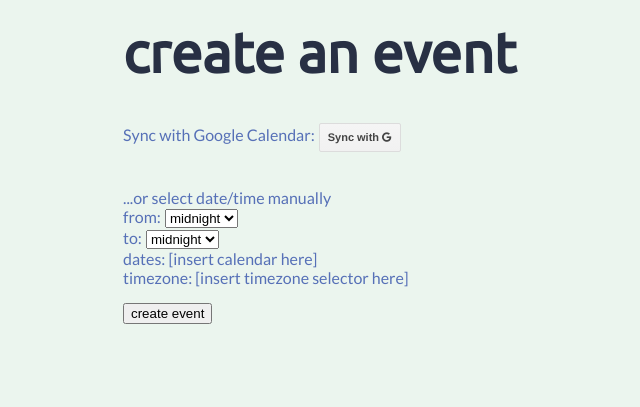
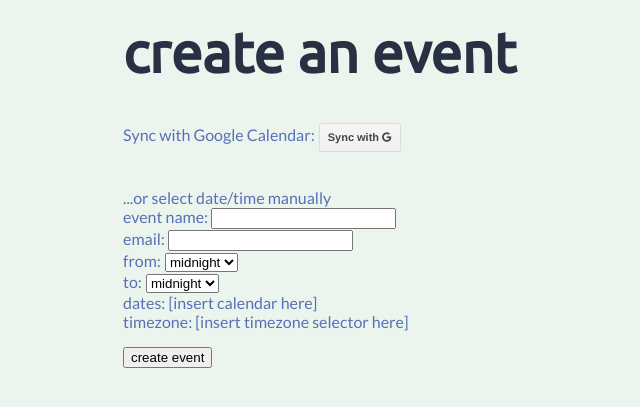
Before and after one commit to cory2067/howabout.xyz, a Flask app: page / in a window 1280 px wide. Shown: the top 407 px of the page, without its empty margins (69-709 px from the left). Run offline with Flask 2, Linux system fonts and the light colour scheme; some libraries are stand-ins or nearby versions.

Commit message:
finished the payload to /api/event except for dates field

```diff
--- a/app.py
+++ b/app.py
@@ -141,6 +141,7 @@ def get_event(eid):
 '''
 @app.route('/api/event', methods=['POST'])
 def post_event():
+    print("DEBUG: request.json is \n" + str(request.json))
     event = {
         'eid': request.json['eid'],
         'name': request.json['uid'],
--- a/forms.py
+++ b/forms.py
@@ -1,6 +1,6 @@
 from flask_wtf import FlaskForm
 from wtforms.validators import DataRequired
-from wtforms import SelectField, SubmitField
+from wtforms import SelectField, SubmitField, StringField
 
 class EventForm(FlaskForm):
     # constructs the <select> tag of the form
@@ -15,5 +15,9 @@ class EventForm(FlaskForm):
         l.append(('{:02d}:00:00.000'.format(i), val))
     l.append(('23:59:59.999'.format(i), "midnight"))
 
-    start_time = SelectField(choices=l)
-    end_time = SelectField(choices=l)
+    start_time = SelectField(choices=l, validators=[DataRequired()])
+    end_time = SelectField(choices=l, validators=[DataRequired()])
+    uid = StringField('event name: ', validators=[DataRequired()])
+    host = StringField('email: ', validators=[DataRequired()])
+
+    # todo: dates field, a List of date strings
--- a/static/js/create.js
+++ b/static/js/create.js
@@ -3,6 +3,8 @@ function toJSON() {
 		.reduce(function(a, x) {
 			a[x.name] = x.value; return a;
 		}, {});
+	o.eid = pad(Math.floor(Math.random() * 999999), 6); // generates random 6-digit id number
+	o.dates = [];
 	$.ajax({
 		url: "api/event",
 		type: "post",
@@ -15,6 +17,12 @@ function toJSON() {
 	});
 }
 
+function pad(n, size) {
+    var s = n+"";
+    while (s.length < size) s = "0" + s;
+    return s;
+}
+
 function formatTimes(fromTime, toTime, dates, timeZones) {
 	return [];
 }
--- a/templates/create.html
+++ b/templates/create.html
@@ -11,6 +11,8 @@
 
 <p>...or select date/time manually</p>
 <form id="create-form"> <!-- TODO: connect this form to event.html -->
+	<p>{{ form.uid.label }}</p>{{ form.uid() }}<br>
+	<p>{{ form.host.label }}</p>{{ form.host() }}<br>
 	<p>from:</p>
 		{{ form.start_time() }}<br>
 
```
